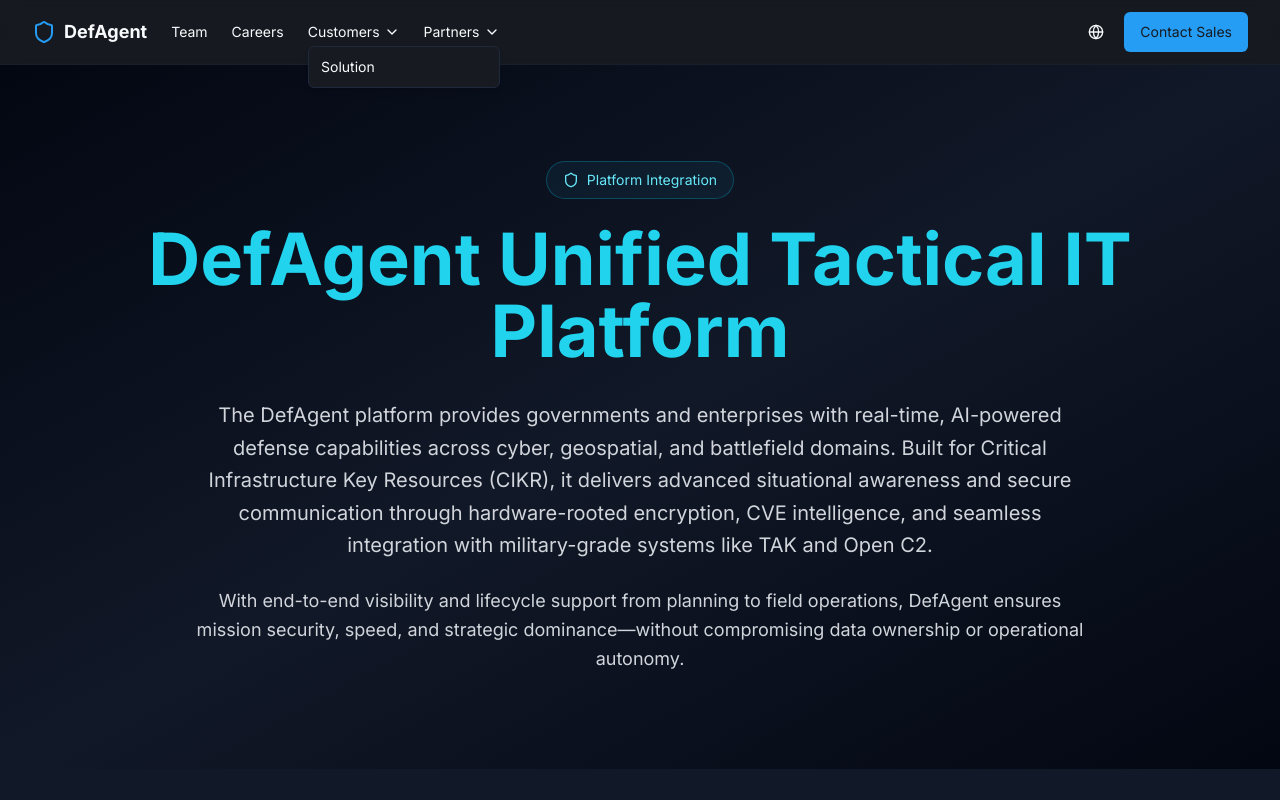
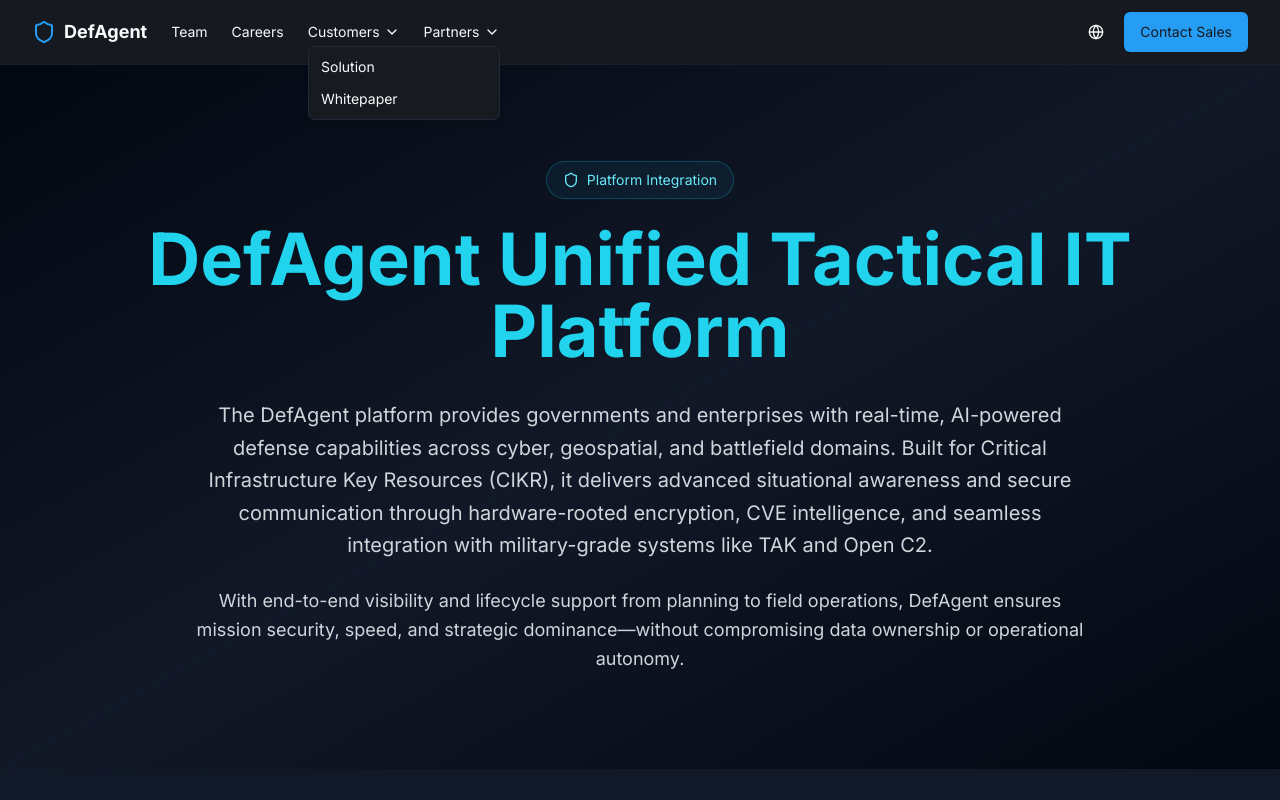
Before and after one commit to matiasbaglieri/defagent-frontend, a React (Vite) app: page /aws in a window 1280 px wide. Both pictures are taken after a click on the button "Customers". Shown: the top 800 px of the page. Built offline with nearby package versions, Linux system fonts and the light colour scheme.

Commit message:
fixes customer

```diff
--- a/src/components/landing/Header.tsx
+++ b/src/components/landing/Header.tsx
@@ -49,6 +49,11 @@ export const Header = () => {
                   {t("navSolution")}
                 </Link>
               </DropdownMenuItem>
+              <DropdownMenuItem asChild>
+                <a href="/pitch_deck.pdf" target="_blank" rel="noopener noreferrer" className="cursor-pointer">
+                  {t("navWhitepaper")}
+                </a>
+              </DropdownMenuItem>
             </DropdownMenuContent>
           </DropdownMenu>
           <DropdownMenu>
--- a/src/locales/en.ts
+++ b/src/locales/en.ts
@@ -2,6 +2,7 @@ export default {
   // Header
   navProblem: "Problem",
   navSolution: "Solution",
+  navWhitepaper: "Whitepaper",
   navDemo: "Demo",
   navTeam: "Team",
   navCareers: "Careers",
--- a/src/locales/es.ts
+++ b/src/locales/es.ts
@@ -2,6 +2,7 @@ export default {
   // Header
   navProblem: "Problema",
   navSolution: "Solución",
+  navWhitepaper: "Libro Blanco",
   navDemo: "Demo",
   navTeam: "Equipo",
   navCareers: "Carreras",
--- a/src/locales/fr.ts
+++ b/src/locales/fr.ts
@@ -2,6 +2,7 @@ export default {
   // Header
   navProblem: "Problème",
   navSolution: "Solution",
+  navWhitepaper: "Livre Blanc",
   navDemo: "Démo",
   navTeam: "Équipe",
   navCareers: "Carrières",
--- a/src/locales/he.ts
+++ b/src/locales/he.ts
@@ -2,6 +2,7 @@ export default {
   // Header
   navProblem: "בעיה",
   navSolution: "פתרון",
+  navWhitepaper: "נייר עמדה",
   navDemo: "הדגמה",
   navTeam: "צוות",
   navCareers: "קריירה",
@@ -126,7 +127,7 @@ export default {
   skyFiPageTitle: "פקוד על מרחב הקרב: SkyFi + DefAgent ISR טקטי",
   skyFiPageSubtitle: "DefAgent ו-SkyFi מגדירים מחדש כיצד צוותים קריטיים למשימה רוכשים ופועלים על מודיעין מבוסס לוויינים. שילוב נתונים גיאו-מרחביים בזמן אמת עם מנוע הבינה המלאכותית הטקטי של DefAgent, שותפות זו מספקת יכולת ISR של הדור הבא—מהירה, אוטונומית ועמידה.",
   skyFiNeedTitle: "הצורך במודעות מצבית בזמן אמת",
-  skyFiNeedDesc: "בין אם מגנים על תשתית לאומית, מתאמים פעולות שדה, או מגיבים לאיומים סייבר-פיזיים, מודיעין בר-פעולה חייב להיות מיידי. מערכות ISR מדור קודם הן לעתים קרובות איטיות, מבודדות ונוטות לפערי תקשורת. DefAgent + SkyFi פותרים זאת—על פי דרישה.",
+  skyFiNeedDesc: "בין אם מגנים על תשתית לאומית, מתאמים פעולות שדה, או מגיבים לאיומים סייבר-פיזיים, מודיעין בר-פעולה חייב להיות מיידי. מערכות ISR מסורתיים לא יכולים עוד לעמוד בקצב. DefAgent ו-SkyFi מספקים את היתרון הטקטי הנדרש היום—לא בעוד 5 שנים.",
   skyFiSolutionTitle: "SkyFi + DefAgent: הפתרון",
   skyFiSolutionDesc: "על ידי שילוב משימת לוויינים מסחרית של SkyFi עם פלטפורמת ההגנה המונעת בינה מלאכותית של DefAgent, אנו מאפשרים הדמיה לוויינית בזמן אמת ישירות לתוך זרימות עבודה טקטיות. צוותים יכולים לרכוש תמונות, לנתח איומים ולנקוט פעולה מאובטחת ומושכלת—בדקות, לא שעות.",
   skyFiHowTitle: "איך זה עובד",
--- a/src/locales/pt.ts
+++ b/src/locales/pt.ts
@@ -2,6 +2,7 @@ export default {
   // Header
   navProblem: "Problema",
   navSolution: "Solução",
+  navWhitepaper: "Whitepaper",
   navDemo: "Demonstração",
   navTeam: "Equipe",
   navCareers: "Carreiras",
```
Also changed, not shown: 1 other file (tests, documents, lock files or other folders).
